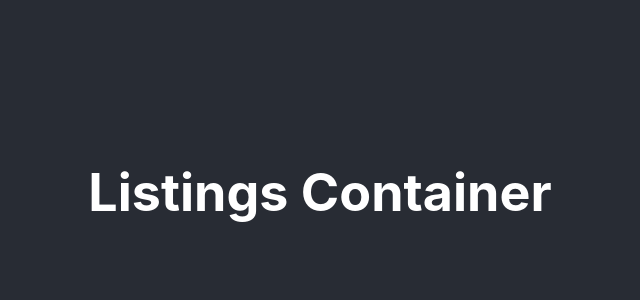
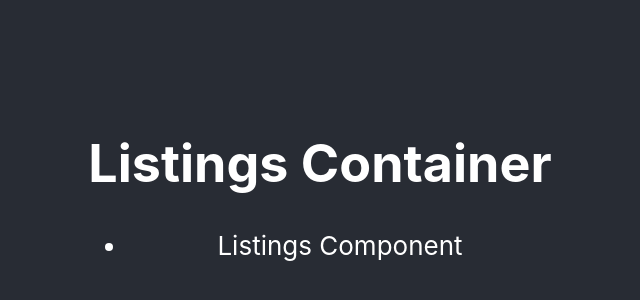
Before and after one commit to LizLaffitte/dads-and-diapers-frontend, a React (Create React App) app: page / in a window 1280 px wide. Shown: the part 208-508 px from the top of the page, without its empty margins (320-960 px from the left). Built offline with nearby package versions, Linux system fonts and the light colour scheme.

Commit message:
Listing imported into ListingsContainer.

```diff
--- a/src/components/Listings.js
+++ b/src/components/Listings.js
@@ -2,7 +2,11 @@ import React, {Component} from 'react'
 
 class Listings extends Component {
     render(){
-        return <div></div>
+        return (
+            <ul>
+                <li>Listings Component</li>
+            </ul>
+        )
     }
 }
 
--- a/src/containers/ListingsContainer.js
+++ b/src/containers/ListingsContainer.js
@@ -1,9 +1,16 @@
 import React, { Component } from 'react'
+import Listings from '../components/Listings'
+import { connect } from 'react-redux'
 
 class ListingsContainer extends Component {
     render(){
-        return <h1>Listings Container</h1>
+        return (
+            <div>
+                <h1>Listings Container</h1>
+                <Listings />
+            </div>
+        )
     }
 }
 
-export default ListingsContainer
+export default connect()(ListingsContainer)
```
